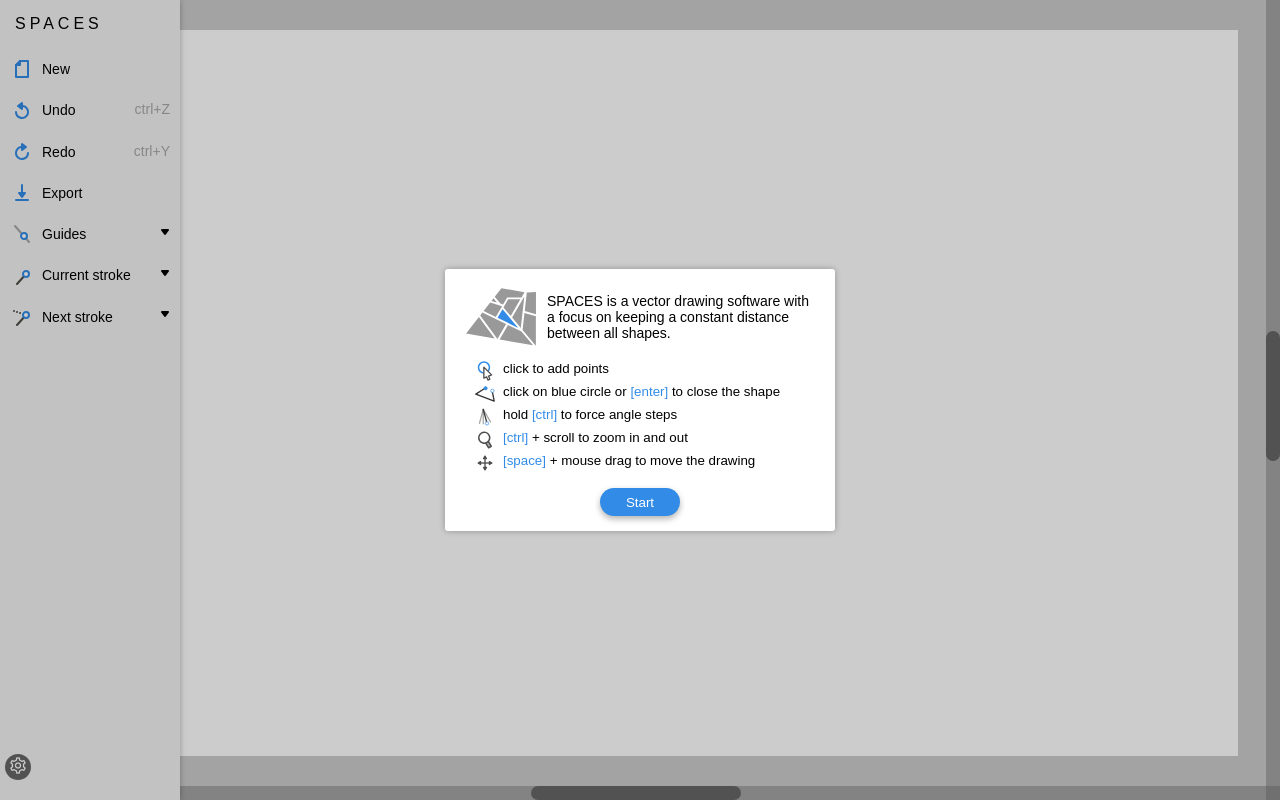
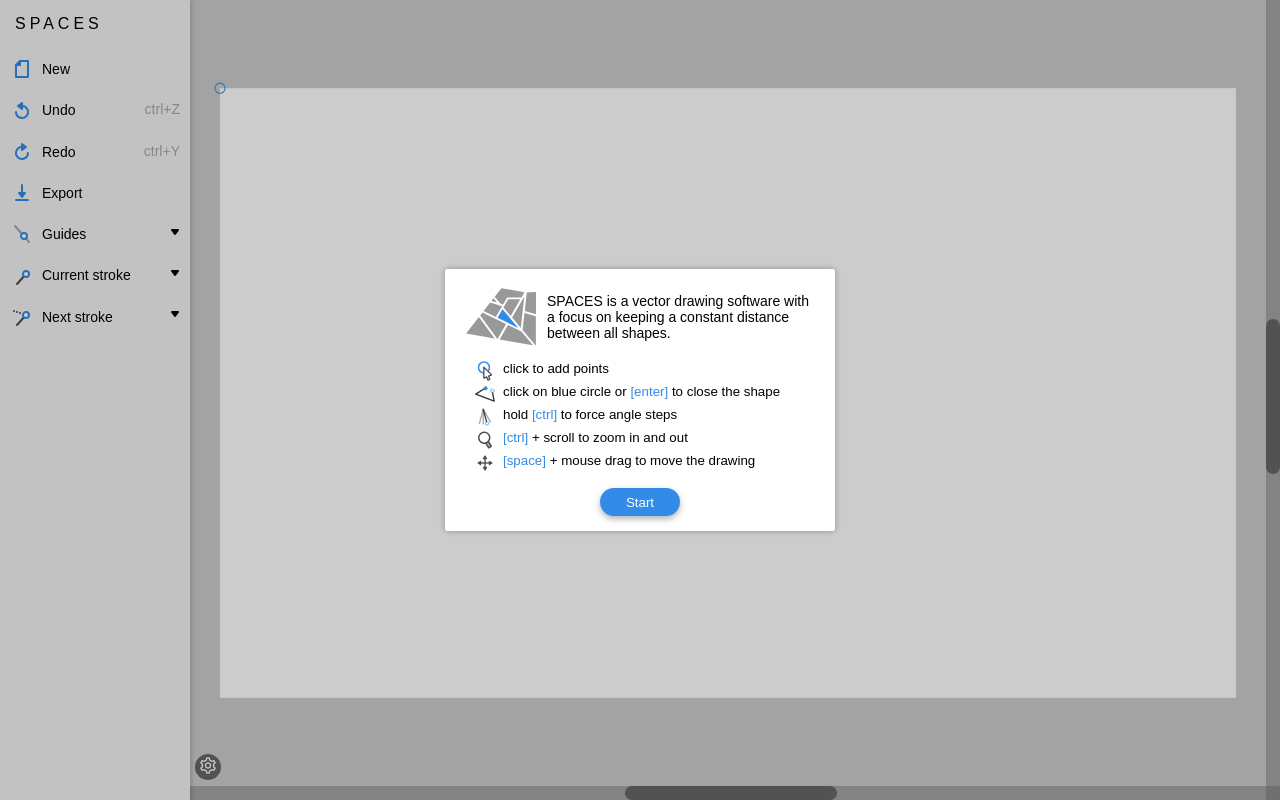
Before and after one commit to PaulDesiles/spaces, a Vue app: page / in a window 1280 px wide. Built offline with nearby package versions, Linux system fonts and the light colour scheme.

Commit message:
include menu in layout

```diff
--- a/src/App.vue
+++ b/src/App.vue
@@ -1,5 +1,7 @@
 <template>
 	<div id="app">
+		<Menu id="menu" />
+		<div id="mainContent">
 			<SvgViewport ref="svgViewport">
 				<g
 					ref="mainGroup"
@@ -52,13 +54,12 @@
 				:hovered="hoveredElement"
 			/>
 
-		<Menu />
-
 			<ParametersPanel />
 
 			<ContextMenu ref="contextMenu" />
+		</div>
 
-		<Tutorial />
+		<Tutorial class="fullScreen" />
 	</div>
 </template>
 
@@ -352,8 +353,32 @@ body {
 	font-family: Arial, Helvetica;
 	font-size: 10pt;
 }
+
 html, body, #app {
 	width:100%;
 	height:100%;
 }
+
+#app {
+	display: grid;
+	grid-template-columns: 190px auto;
+}
+
+#menu {
+	grid-column: 1 / 2;
+	background: #f2f2f2;
+	box-shadow: 0 0 6px 0 rgba(0, 0, 0, 0.3);
+	user-select: none;
+	z-index: 10;
+}
+
+#mainContent {
+	grid-column: 2 / 3;
+	position: relative;
+}
+
+.fullScreen {
+	grid-column: 1 / 3;
+	z-index: 20;
+}
 </style>
--- a/src/components/SvgViewport.vue
+++ b/src/components/SvgViewport.vue
@@ -239,8 +239,9 @@ export default {
 			}
 		},
 		onResize() {
-			this.availableWidth = document.documentElement.clientWidth;
-			this.availableHeight = document.documentElement.clientHeight;
+			const rect = this.$refs.viewer.getBoundingClientRect();
+			this.availableWidth = rect.width;
+			this.availableHeight = rect.height;
 		},
 		onWheel(event) {
 			event.stopPropagation();
--- a/src/components/menu/Menu.vue
+++ b/src/components/menu/Menu.vue
@@ -1,5 +1,5 @@
 <template>
-	<div id="menuPanel">
+	<div>
 		<h1>SPACES</h1>
 		<ul>
 			<li :enabled="shapesCount > 0">
@@ -72,17 +72,6 @@ export default {
 
 <style scoped>
 
-#menuPanel {
-	position: fixed;
-	top: 0;
-	left: 0;
-	height: 100%;
-	width: 180px;
-	background: #f2f2f2;
-	box-shadow: 0 0 6px 0 rgba(0, 0, 0, 0.3);
-	user-select: none;
-}
-
 h1 {
 	font-weight: normal;
 	margin: 15px;
```
Lines whose indentation alone changed are shown as unchanged.
